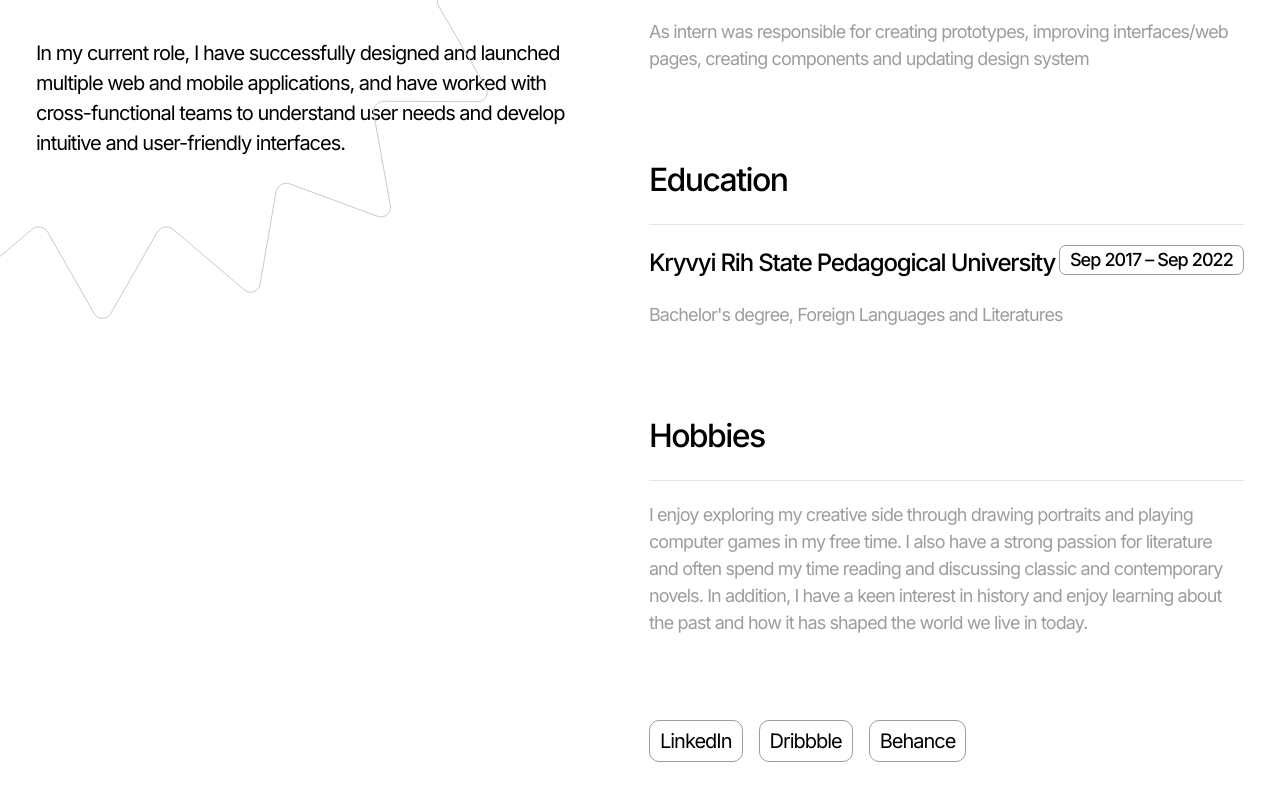
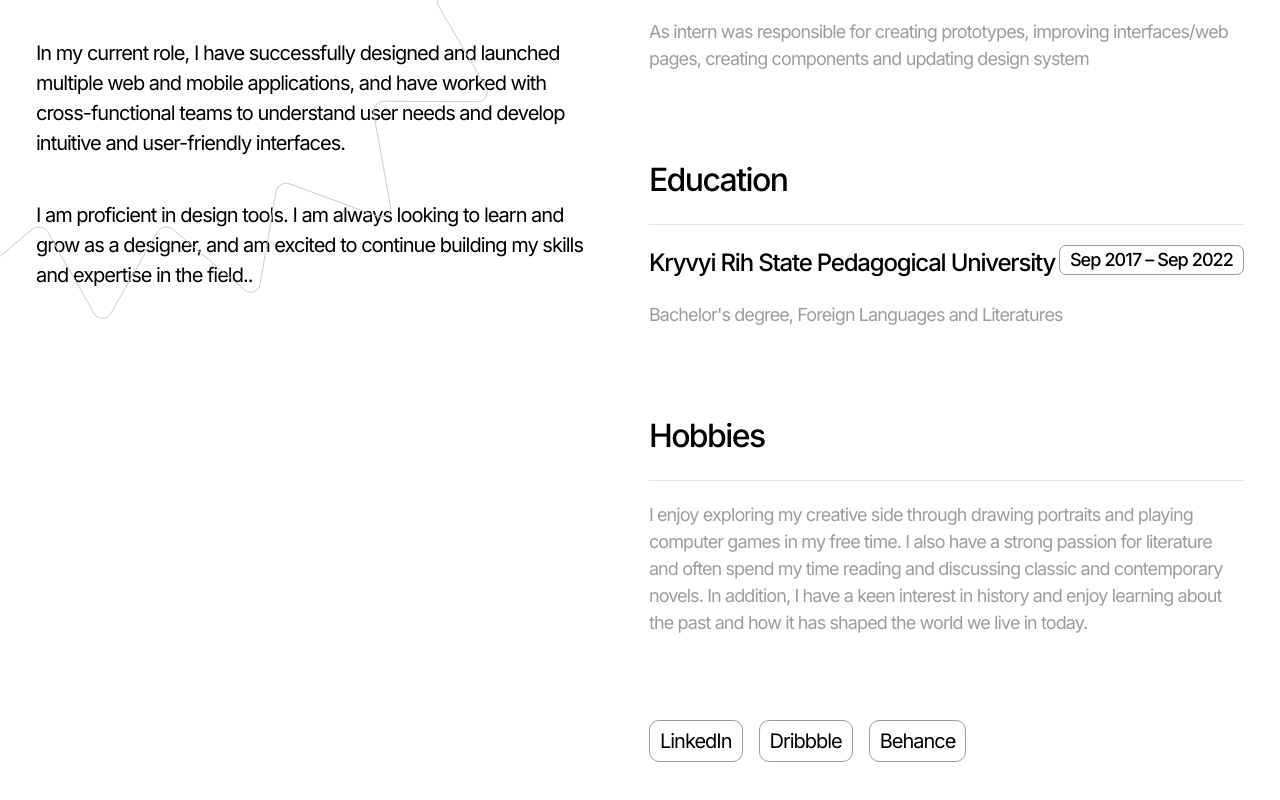
Before and after one commit to cascadetile/yasch, a React (Create React App) app: page /resume in a window 1280 px wide. Shown: the part 794-1594 px from the top of the page. Built offline with nearby package versions, Linux system fonts and the light colour scheme.

Commit message:
fix: add a paragraph in ResumeStoryOnMe

```diff
--- a/src/components/ResumeStoryOnMe/index.tsx
+++ b/src/components/ResumeStoryOnMe/index.tsx
@@ -23,6 +23,11 @@ export const ResumeStoryOnMe: React.FC = () => {
           mobile applications, and have worked with cross-functional teams to understand
           user needs and develop intuitive and user-friendly interfaces.
         </div>
+        <div>
+          I am proficient in design tools. I am always looking to learn and grow as a
+          designer, and am excited to continue building my skills and expertise in the
+          field..
+        </div>
       </div>
     </div>
   );
```
